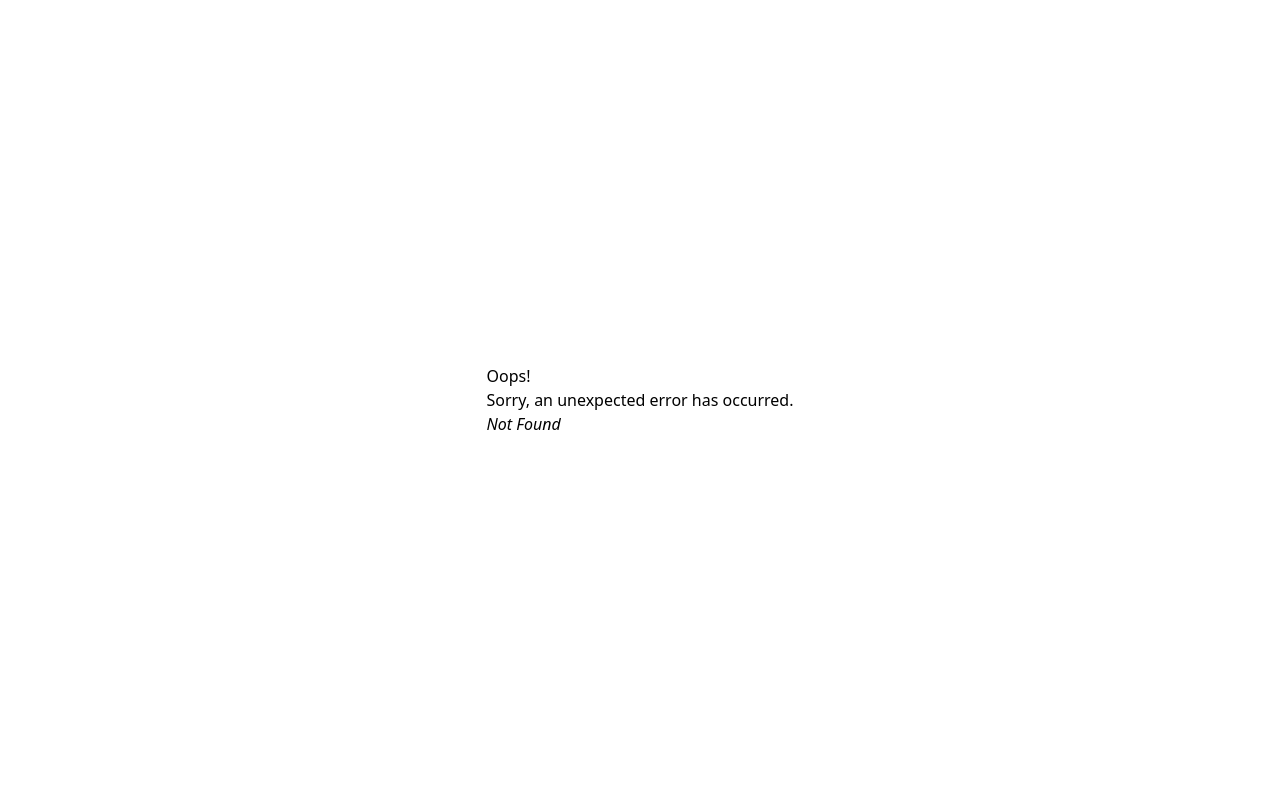
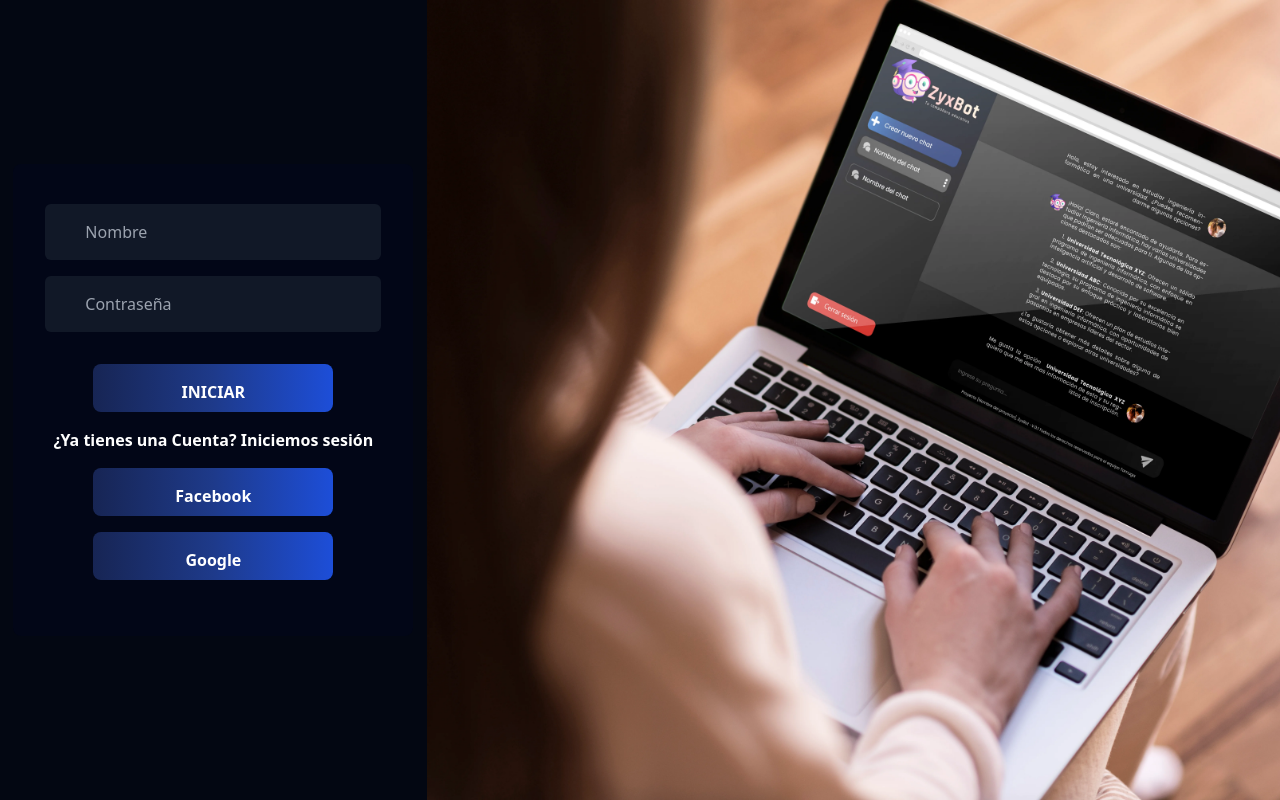
Before and after one commit to Victor-0rtiz/zyxbot, a React (Vite) app in the folder front_zyxbot/: page /login in a window 1280 px wide. Before the commit this address had no page. Built offline with nearby package versions, Linux system fonts and the light colour scheme.

Commit message:
Agregando la ruta Login

```diff
--- a/front_zyxbot/src/main.jsx
+++ b/front_zyxbot/src/main.jsx
@@ -2,7 +2,7 @@ import React from "react";
 import ReactDOM from "react-dom/client";
 import ErrorPage from "./routes/ErrorPage";
 import Home from "./routes/Home";
-import Login from "./routes/Registro";
+import Login from "./routes/Login";
 import "./index.css";
 
 
@@ -20,6 +20,13 @@ const router = createBrowserRouter([
     element: <Registro />,
     errorElement: <ErrorPage />,
   },
+  {
+    path: "/login",
+    element: <Login />,
+    errorElement: <ErrorPage />,
+  },
+
+
 ]);
 
 ReactDOM.createRoot(document.getElementById("root")).render(
--- /dev/null
+++ b/front_zyxbot/src/routes/Login.jsx
@@ -0,0 +1,54 @@
+import React from "react";
+import loginCover from '../img/LoginCover.webp'
+
+const Login = () => {
+  return (
+    <section className="grid grid-cols-1 lg:grid-cols-3 h-screen w-full">
+      <div className="bg-gray-950 flex flex-col justify-center items-center">
+        <form className="max-w-[400px] w-full mx-auto bg-slate-950 p-10 px-8 rounded-lg">
+          {/* Tus campos de entrada aquí */}
+          <div className="mb-4 flex flex-col">
+            <input
+              type="text"
+              placeholder="Nombre"
+              className="px-10 py-4 bg-gray-900 text-white rounded-md focus:outline-none focus:bg-gray-700 mb-4"
+            />
+            <input
+              type="password"
+              placeholder="Contraseña"
+              className="px-10 py-4 bg-gray-900 text-white rounded-md focus:outline-none focus:bg-gray-700 mb-4"
+            />
+          </div>
+          <div className="mb-4 flex justify-center">
+            <button className=" w-60 h-12 text-center font-bold bg-gradient-to-r from-blue-950 via-blue-900 to-blue-700 text-white px-8 py-4 rounded-lg hover:bg-blue-200 transition duration-300">
+                INICIAR
+            </button>
+          </div>
+            <h3 className="text-center text-white font-semibold mb-4">
+              ¿Ya tienes una Cuenta? Iniciemos sesión
+            </h3>
+          <div className="mb-4 flex justify-center">
+            <button className="w-60 h-12 font-bold bg-gradient-to-r from-blue-950 via-blue-900 to-blue-700 text-white px-8 py-4 rounded-lg hover:bg-blue-200 transition duration-300">
+            Facebook
+            </button>
+          </div>
+          <div className="mb-4 flex justify-center">
+            <button className="w-60 h-12 font-bold bg-gradient-to-r from-blue-950 via-blue-900 to-blue-700 text-white px-8 py-4 rounded-lg hover:bg-blue-200 transition duration-300">
+            Google
+            </button>
+          </div>
+        </form>
+      </div>
+
+      <div className="sm:col-span-2 hidden sm:block">
+        <img
+          src={loginCover}
+          alt="Aqui se muestra imagen del login"
+          className="w-full h-full object-cover"
+        />
+      </div>
+    </section>
+  );
+};
+
+export default Login;
--- a/front_zyxbot/src/routes/Registro.jsx
+++ b/front_zyxbot/src/routes/Registro.jsx
@@ -1,13 +1,13 @@
 import React from "react";
-import regisreoCover from "../img/LoginCover.webp";
-import facebook from "../img/RegistroCover.webp";
+import regisroCover from "../img/RegistroCover.webp";
+import facebook from "../img/facebook.webp";
 
 const Registro = () => {
   return (
     <div className="grid grid-cols-1 sm:grid-cols-3 h-screen w-full">
       <div className="sm:col-span-2 hidden sm:block">
         <img
-        src={regisreoCover}
+          src={regisroCover}
           alt="Aqui se muestra imagen del login"
           className="w-full h-full object-cover"
         />
```
Also changed, not shown: front_zyxbot/src/img/LoginCover.webp (renamed from front_zyxbot/src/img/MockupComputadora2.webp). Lines whose indentation alone changed are shown as unchanged.
